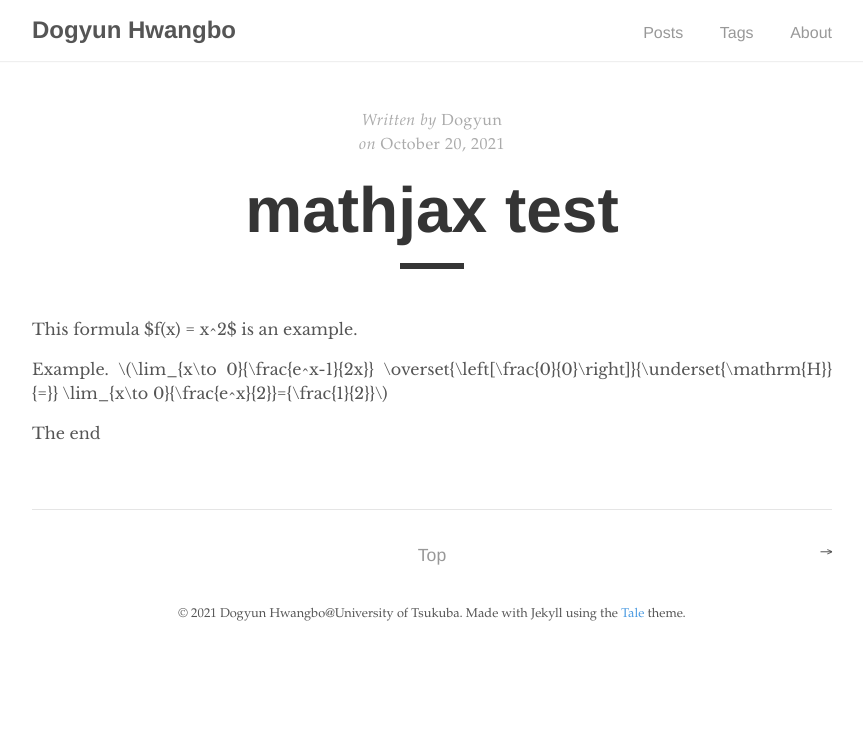
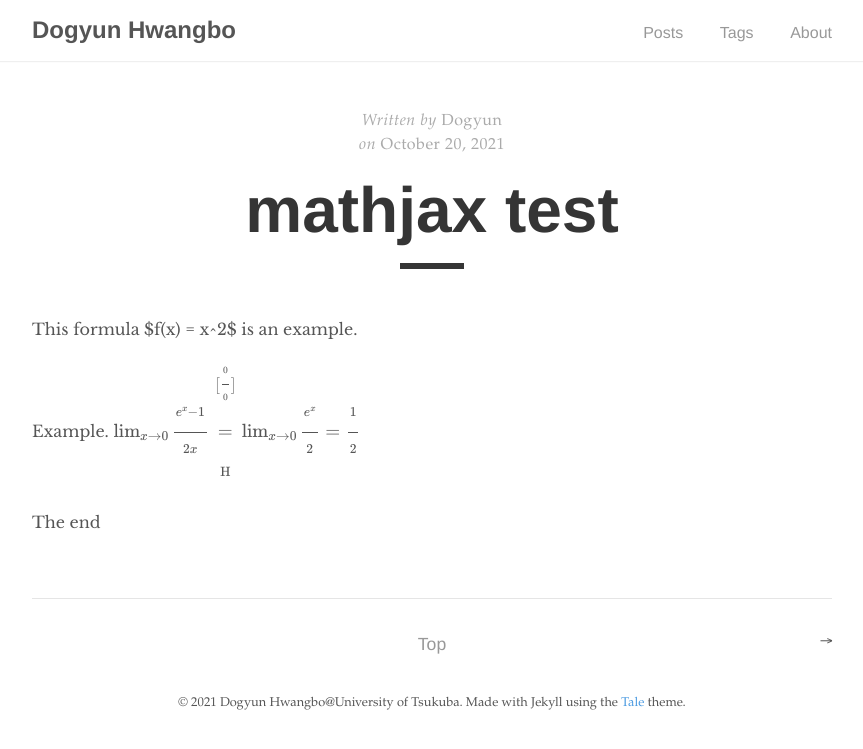
Before and after one commit to dombegi/dombegi.github.io.old, a Jekyll site: the page built from _posts/2021-10-20-mathjax test.md, in a window 1280 px wide. Shown: the top 749 px of the page, without its empty margins (208-1071 px from the left). Built offline with Jekyll 4.4.1, drawn with Linux system fonts in a browser that asks for light colours; a script that is not in the unit is left out; part of the change alters nothing that is shown.

Commit message:
finaltest5

```diff
--- a/_includes/mathjax_support.html
+++ b/_includes/mathjax_support.html
@@ -19,5 +19,5 @@
         });
     </script>
     <script type="text/javascript" id="MathJax-script" async
-        src="https://cdnjs.cloudflare.com/ajax/libs/mathjax/3.0.0/es5/latest?tex-mml-chtml.js">
+        src="https://cdn.jsdelivr.net/npm/mathjax@3/es5/tex-mml-chtml.js">
     </script>
```
